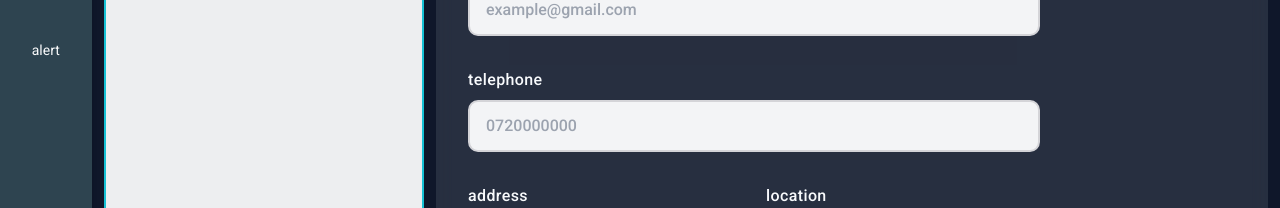
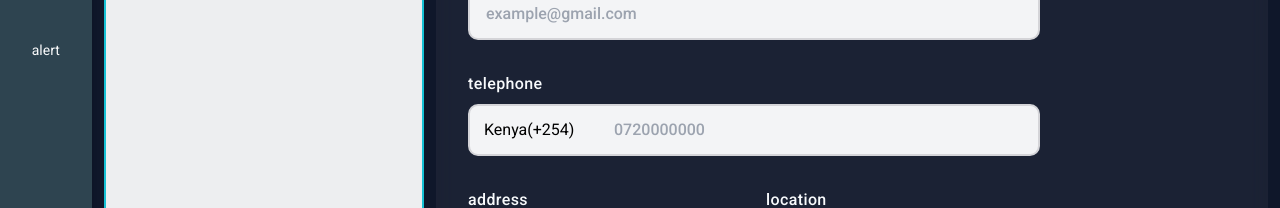
Before and after one commit to NeuralSight/NeuralSight, a Next.js app: page /settings in a window 1280 px wide. Shown: the part 444-652 px from the top of the page. Built offline with nearby package versions, Linux system fonts and the light colour scheme; some icons are missing.

Commit message:
finished on the edit profile input and used control over register to allow focus and blur

```diff
--- a/components/inputs/CustomInput.tsx
+++ b/components/inputs/CustomInput.tsx
@@ -1,26 +1,43 @@
 import { useState } from 'react'
+import { Control, FieldValues, useController } from 'react-hook-form'
 
 type Props = {
   label: string
   type: 'text' | 'tel' | 'password' | 'number' | 'email'
   icon?: React.ReactNode | undefined
-  register?: object | undefined
+  control: Control<FieldValues>
+  fieldName: string
+  rules?: object
   spaceY?: '1' | '2' | '3' | '4' | '5' | '6'
   placeholder?: string | undefined
   max?: number
   min?: number
+  defaultValue?: string | undefined
+  className?: string
 }
 
 const CustomInput = (props: Props) => {
+  const {
+    field: { onChange, onBlur, name, value, ref },
+    fieldState: { isTouched, isDirty },
+    formState: { touchedFields, dirtyFields },
+  } = useController({
+    name: props.fieldName,
+    control: props.control,
+    rules: props.rules,
+    defaultValue: props.defaultValue,
+  })
+  const [UIValue, setUIValue] = useState(value)
   const [isFocused, setIsFocused] = useState<boolean>(false)
   const handleFocus = () => {
     setIsFocused(true)
   }
   const handleBlur = () => {
     setIsFocused(false)
+    onBlur
   }
   return (
-    <div className={`flex flex-col space-y-${props.spaceY} w-auto px-2`}>
+    <div className={` flex flex-col space-y-${props.spaceY} w-auto px-2`}>
       <label
         htmlFor={props.label}
         className='text-sm lg:text-base font-medium text-slate-50 tracking-wide'
@@ -30,14 +47,21 @@ const CustomInput = (props: Props) => {
       <input
         type={props.type}
         id={props.label}
+        ref={ref}
+        value={UIValue}
+        onChange={(event) => {
+          onChange(event.target.value) // data send back to hook form
+          setUIValue(event.target.value) // UI state
+        }}
         onFocus={handleFocus}
         onBlur={handleBlur}
         max={props.max}
         min={props.min}
-        {...props.register}
         name={props.label}
         placeholder={props.placeholder}
-        className={`appearance-none outline-none font-medium w-full h-fit py-3 rounded-[10px] border-2 border-zinc-300 placeholder:placeholder-gray-500/50 text-slate-600 px-4 transition-all duration-200 ease-in-out ${
+        className={`${
+          props.className
+        } appearance-none outline-none font-medium w-full h-fit py-3 rounded-[10px] border-2 border-zinc-300 placeholder:placeholder-gray-500/50 text-slate-600 px-4 transition-all duration-200 ease-in-out ${
           isFocused
             ? ' bg-primary-lightest outline-2 outline-primary-light'
             : ' hover:outline-1 hover:outline-secondary-dark bg-gray-100'
--- a/components/settings/MainContentSection.tsx
+++ b/components/settings/MainContentSection.tsx
@@ -1,45 +1,48 @@
 import { Icon } from '@iconify/react'
-import { useState } from 'react'
+import { ChangeEvent, useState } from 'react'
 import { useMediaQuery } from '@mui/material'
+import Image from 'next/image'
 import NeuralLabsTextLogo from '../NeuralLabsTextLogo'
-import Modal from '../Modal'
 import { SCREEN } from '../../helper/responsive'
 import BurgerMenu from '../BurgerMenu'
 import SettingOptionSection from './SettingOptionSection'
 import MainSectionNavBar from '../MainSectionNavBar'
 import Profile from './EditProfileImage'
+import { SubmitHandler, useForm } from 'react-hook-form'
 import ContactUs from './contact-us'
 import InputField from '../inputs/CustomInput'
 import Button from '../Button'
-import { SubmitHandler, useForm } from 'react-hook-form'
+import { FieldValues } from 'react-hook-form/dist/types'
+import { CountryCodes } from '../../helper/countryCodes'
+
+//
 
 type Props = {}
 
-type State = {
-  firstname: string
-  lastname: string
-  email: string
-  tel: string
-  address: string
-  location: string
-  hospital: string
-}
-
 const MainContentSection = (props: Props) => {
-  const [isOpen, setModalOpen] = useState<boolean>(false)
   const [isOpenMenu, setIsOpenMenu] = useState<boolean>(false)
+  const [countryCode, setCountryCode] = useState<string>(CountryCodes[0].code)
+  const [isClicked, setIsClicked] = useState<boolean>(false)
   // query
   const isLargeDevice = useMediaQuery(`( min-width: ${SCREEN.lg} )`)
   const isMediumDevice = useMediaQuery(`( min-width: ${SCREEN.md} )`)
 
+  const handleCountryCode = (e: ChangeEvent<HTMLSelectElement>) => {
+    setCountryCode(e.target.value)
+  }
   const {
-    register,
+    control,
     handleSubmit,
+    watch,
     formState: { errors },
-  } = useForm<State>()
+  } = useForm<FieldValues>()
+  // {
+  //   mode:"onChange"
+  // }
 
   console.log('errors', errors)
-  const onSubmit: SubmitHandler<State> = (data) => console.log('data', data)
+  const onSubmit: SubmitHandler<FieldValues> = (data) =>
+    console.log('data', data)
   return (
     <div className='w-full h-full flex flex-col gap-8 '>
       <MainSectionNavBar>
@@ -61,8 +64,8 @@ const MainContentSection = (props: Props) => {
 
         {isLargeDevice && <NeuralLabsTextLogo />}
       </MainSectionNavBar>
-      <div className=' w-full h-full py-3 bg-gray-50/10  lg:rounded-2xl overflow-y-hidden'>
-        <section className='px-6 w-full h-full  backdrop-blur flex overflow-y-scroll scrollbar-thin scrollbar-thumb-primary-light scrollbar-track-primary-light/20 scrollbar-thumb-rounded-full scrollbar-track-rounded-full scroll-smooth '>
+      <div className=' w-full h-full bg-gray-50/5 backdrop-blur lg:rounded-2xl overflow-y-hidden'>
+        <section className='px-6 py-4 w-full h-full   lg:flex overflow-y-scroll scrollbar-thin scrollbar-thumb-primary-light scrollbar-track-primary-light/20 scrollbar-thumb-rounded-[4px]  scroll-smooth '>
           <form
             className='w-full lg:w-3/4 flex flex-col space-y-8 '
             onSubmit={handleSubmit(onSubmit)}
@@ -81,36 +84,42 @@ const MainContentSection = (props: Props) => {
               <InputField
                 type='text'
                 label='firstname'
+                fieldName='firstname'
                 spaceY='2'
                 placeholder='John'
-                register={register('firstname', {
+                control={control}
+                rules={{
                   // pattern:
                   max: {
                     value: 50,
                     message: 'maximum word length 50',
                   },
-                })}
+                }}
               />
               <InputField
                 type='text'
                 label='lastname'
+                fieldName='lastname'
                 spaceY='2'
                 placeholder='Doe'
-                register={register('lastname', {
+                control={control}
+                rules={{
                   // pattern:
                   max: {
                     value: 50,
                     message: 'maximum word length 50',
                   },
-                })}
+                }}
               />
             </div>
             <InputField
               type='email'
               label='email'
+              fieldName='email'
               spaceY='2'
+              control={control}
               placeholder='example@gmail.com'
-              register={register('email', {
+              rules={{
                 pattern: {
                   value: /^\S+@\S+$/i,
                   message: 'wrong email format',
@@ -119,15 +128,39 @@ const MainContentSection = (props: Props) => {
                   value: 100,
                   message: 'maximum word length 50',
                 },
-              })}
+              }}
             />
+            <div className='relative h-fit w-full'>
+              <select
+                id='countrycode'
+                value={countryCode}
+                className='appearance-none outline-none bg-transparent absolute top-1/2 transform translate-y-[18%] left-6 cursor-pointer'
+                onChange={handleCountryCode}
+                onMouseDown={() => setIsClicked(true)}
+                onMouseLeave={() => setIsClicked(false)}
+              >
+                {CountryCodes.map((item, key) => (
+                  <option
+                    value={item.code}
+                    key={key}
+                    className='flex space-x-1 text-sm md:text-base text-zinc-700 '
+                  >
+                    {item.country}
+                    {'(+'}
+                    {item.code}
+                    {')'}
+                  </option>
+                ))}
+              </select>
               <InputField
                 type='tel'
                 max={9}
                 label='telephone'
+                fieldName='telephone'
                 spaceY='2'
                 placeholder='0720000000'
-              register={register('tel', {
+                control={control}
+                rules={{
                   pattern: {
                     value: /^[0-9]{10}/,
                     message: 'wrong telephone number',
@@ -136,36 +169,50 @@ const MainContentSection = (props: Props) => {
                     value: 9,
                     message: 'max length 9',
                   },
-              })}
+                }}
+                className='pl-36'
               />
+            </div>
             <div className='grid gap-2 grid-cols-1 md:grid-cols-2 h-fit'>
               <InputField
                 type='text'
                 label='address'
+                fieldName='address'
                 spaceY='2'
                 placeholder='Jenga Leo, WestPark Tower'
-                register={register('address', {
+                control={control}
+                rules={
+                  {
                     // pattern:
-                })}
+                  }
+                }
               />
               <InputField
                 type='text'
                 label='location'
+                fieldName='location'
                 spaceY='2'
                 placeholder='Nairobi'
-                register={register('location', {
+                control={control}
+                rules={
+                  {
                     // pattern:
-                })}
+                  }
+                }
               />
             </div>
             <InputField
               type='text'
               label='Hospital / Medical Institution'
               spaceY='2'
+              fieldName='hospital'
               placeholder='Nairobi Hospital'
-              register={register('hospital', {
+              control={control}
+              rules={
+                {
                   // pattern:
-              })}
+                }
+              }
             />
             <div className='grid gap-2 grid-cols-1 md:grid-cols-2 h-fit pb-3'>
               <Button type='submit'>Save Changes</Button>
@@ -174,7 +221,7 @@ const MainContentSection = (props: Props) => {
               </Button>
             </div>
           </form>
-          <div className='pl-4 w-full lg:w-1/5'>
+          <div className='lg:pl-4 pt-8 w-full lg:w-1/5'>
             <ContactUs />
           </div>
         </section>
```
Lines whose indentation alone changed are shown as unchanged.
